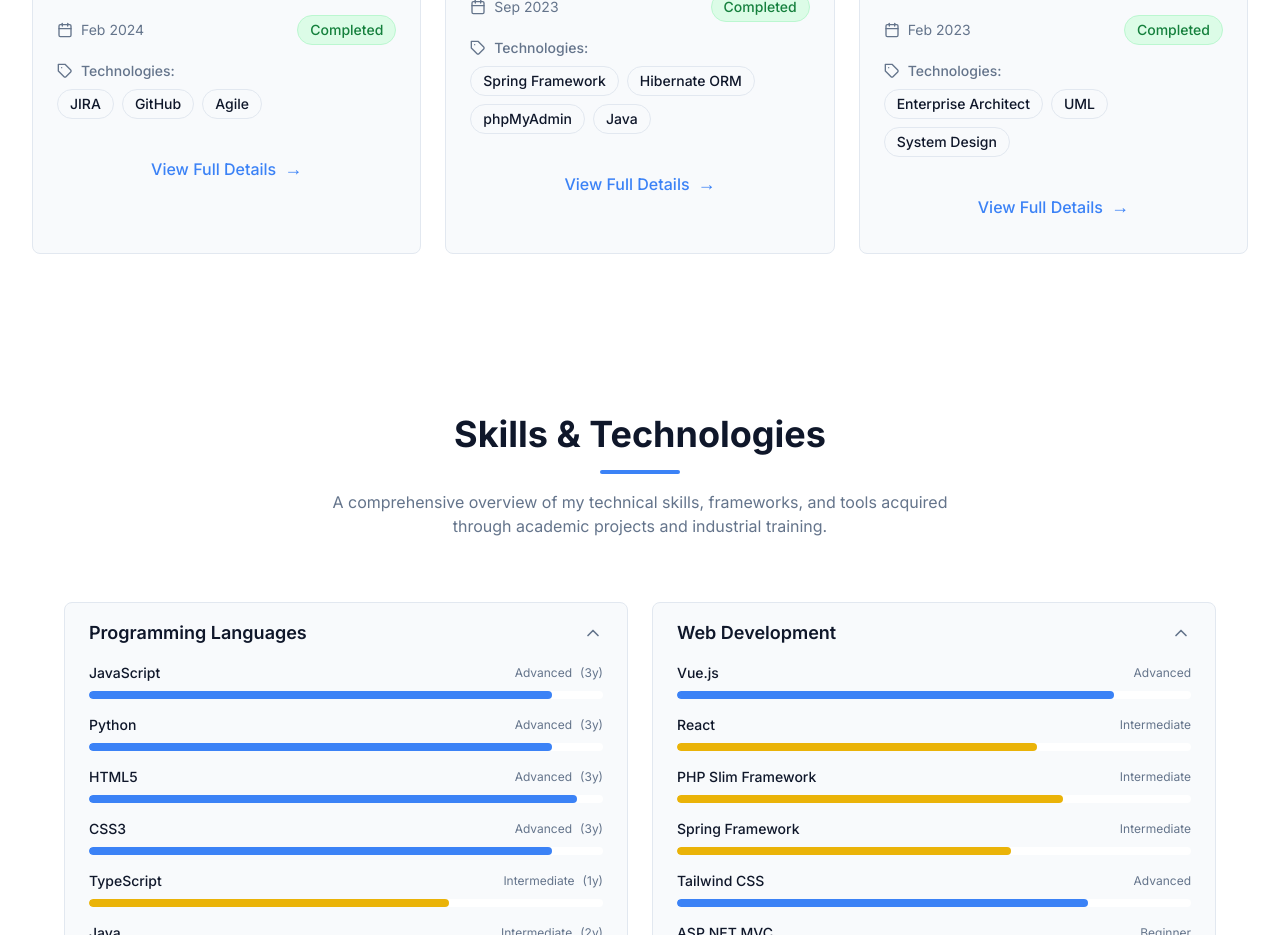
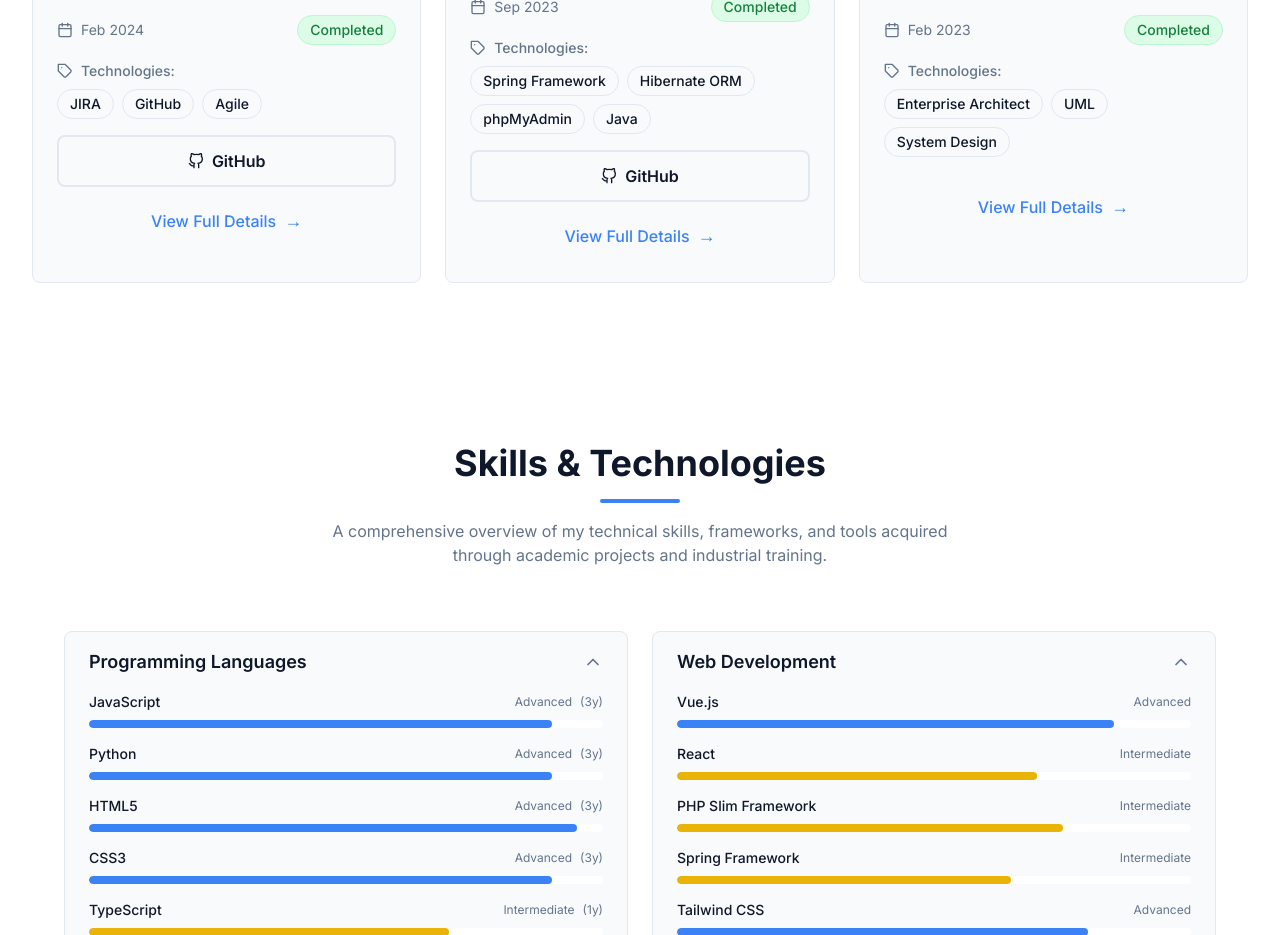
Before and after one commit to alihariz/portfolio, a React (Vite) app: page / in a window 1280 px wide. Shown: the part 4180-5115 px from the top of the page. Built offline with nearby package versions, Linux system fonts and the light colour scheme.

Commit message:
Add GitHub links to project details in ProjectModal and projects.json

```diff
--- a/src/components/features/ProjectModal.tsx
+++ b/src/components/features/ProjectModal.tsx
@@ -51,6 +51,17 @@ export const ProjectModal: React.FC<ProjectModalProps> = ({ project, onClose })
               >
                 <h2 id="modal-title">{project.title}</h2>
                 <FiExternalLink className="h-5 w-5" />
+              </a>
+            ) : project.links.github ? (
+              <a
+                href={project.links.github}
+                target="_blank"
+                rel="noopener noreferrer"
+                className="inline-flex items-center gap-2 text-2xl font-bold text-text-primary-light dark:text-text-primary-dark mb-2 hover:text-primary-light dark:hover:text-primary-dark transition-colors focus:outline-none focus:ring-2 focus:ring-primary-light dark:focus:ring-primary-dark focus:ring-offset-2 rounded"
+                aria-label={`View source code of ${project.title} on GitHub`}
+              >
+                <h2 id="modal-title">{project.title}</h2>
+                <FiGithub className="h-5 w-5" />
               </a>
             ) : (
               <h2 id="modal-title" className="text-2xl font-bold text-text-primary-light dark:text-text-primary-dark mb-2">
--- a/src/data/projects.json
+++ b/src/data/projects.json
@@ -291,7 +291,9 @@
         "Team coordination",
         "Development"
       ],
-      "links": {},
+      "links": {
+        "github": "https://github.com/ALI-HARIZ-PERSONAL/DESaP-ts"
+      },
       "images": [],
       "tags": [
         "Team Lead",
@@ -327,7 +329,9 @@
         "Database design",
         "ORM implementation"
       ],
-      "links": {},
+      "links": {
+        "github": "https://github.com/alihariz/Full-Stack-Architects"
+      },
       "images": [],
       "tags": [
         "Spring",
```
